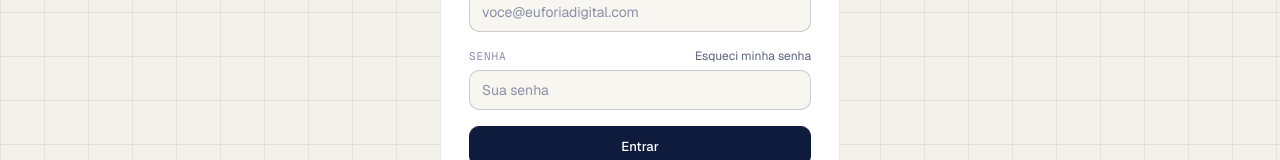
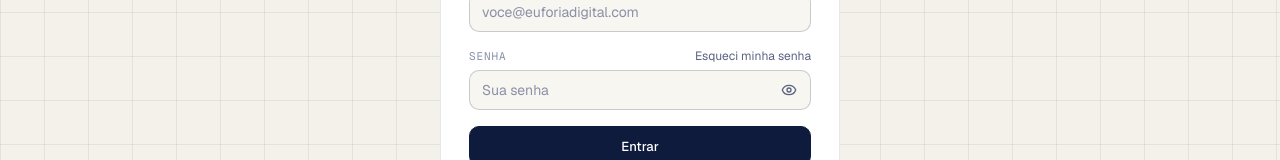
Before and after one commit to euforiadigitall-wq/gestao-tarefas, a Next.js app: page /login in a window 1280 px wide. Shown: the part 384-544 px from the top of the page. Built offline with nearby package versions, Linux system fonts and the light colour scheme.

Commit message:
Adiciona o olhinho para mostrar e ocultar a senha no login e na nova senha
Co-Authored-By: Claude Sonnet 5.5 <noreply@anthropic.com>
Claude-Session: https://claude.ai/code/session_01WC2xE9DutKpBJQdoPKVp9m

```diff
--- a/app/login/page.tsx
+++ b/app/login/page.tsx
@@ -5,6 +5,7 @@ import { useRouter } from "next/navigation";
 import { Suspense, useState } from "react";
 import { Loader2 } from "lucide-react";
 import { AuthShell } from "@/components/AuthShell";
+import { CampoSenha } from "@/components/CampoSenha";
 import { supabaseBrowser } from "@/lib/supabase/client";
 
 function Formulario() {
@@ -40,7 +41,7 @@ function Formulario() {
           <label htmlFor="senha" className="label">Senha</label>
           <Link href="/esqueci" className="text-xs text-tx2 underline-offset-4 hover:text-tx hover:underline">Esqueci minha senha</Link>
         </div>
-        <input id="senha" type="password" required autoComplete="current-password" className="field" placeholder="Sua senha"
+        <CampoSenha id="senha" required autoComplete="current-password" placeholder="Sua senha"
           value={senha} onChange={(e) => setSenha(e.target.value)} />
       </div>
       {erro && <p role="alert" className="rounded-lg bg-dangerbg px-3 py-2 text-[13px] text-danger">{erro}</p>}
--- a/app/nova-senha/page.tsx
+++ b/app/nova-senha/page.tsx
@@ -4,6 +4,7 @@ import { useRouter } from "next/navigation";
 import { useState } from "react";
 import { Loader2 } from "lucide-react";
 import { AuthShell } from "@/components/AuthShell";
+import { CampoSenha } from "@/components/CampoSenha";
 import { supabaseBrowser } from "@/lib/supabase/client";
 
 export default function NovaSenha() {
@@ -34,11 +35,11 @@ export default function NovaSenha() {
       <form onSubmit={salvar} className="space-y-4">
         <div>
           <label htmlFor="s1" className="label mb-1.5 block">Senha nova</label>
-          <input id="s1" type="password" required autoComplete="new-password" className="field" value={senha} onChange={(e) => setSenha(e.target.value)} />
+          <CampoSenha id="s1" required autoComplete="new-password" value={senha} onChange={(e) => setSenha(e.target.value)} />
         </div>
         <div>
           <label htmlFor="s2" className="label mb-1.5 block">Repita a senha</label>
-          <input id="s2" type="password" required autoComplete="new-password" className="field" value={repete} onChange={(e) => setRepete(e.target.value)} />
+          <CampoSenha id="s2" required autoComplete="new-password" value={repete} onChange={(e) => setRepete(e.target.value)} />
         </div>
         {erro && <p role="alert" className="rounded-lg bg-dangerbg px-3 py-2 text-[13px] text-danger">{erro}</p>}
         <button type="submit" disabled={carregando} className="btn btn-primary w-full !h-10">
--- /dev/null
+++ b/components/CampoSenha.tsx
@@ -0,0 +1,26 @@
+"use client";
+
+import { useState } from "react";
+import { Eye, EyeOff } from "lucide-react";
+
+type Props = Omit<React.InputHTMLAttributes<HTMLInputElement>, "type">;
+
+export function CampoSenha({ className = "", ...props }: Props) {
+  const [visivel, setVisivel] = useState(false);
+
+  return (
+    <div className="relative">
+      <input {...props} type={visivel ? "text" : "password"} className={`field !pr-11 ${className}`} />
+      <button
+        type="button"
+        onClick={() => setVisivel((v) => !v)}
+        aria-label={visivel ? "Ocultar senha" : "Mostrar senha"}
+        aria-pressed={visivel}
+        title={visivel ? "Ocultar senha" : "Mostrar senha"}
+        className="absolute right-1.5 top-1/2 flex h-8 w-8 -translate-y-1/2 items-center justify-center rounded-md text-tx2 transition-colors hover:text-tx focus-visible:outline-none focus-visible:ring-2 focus-visible:ring-[var(--accent)]"
+      >
+        {visivel ? <EyeOff size={16} /> : <Eye size={16} />}
+      </button>
+    </div>
+  );
+}
```
